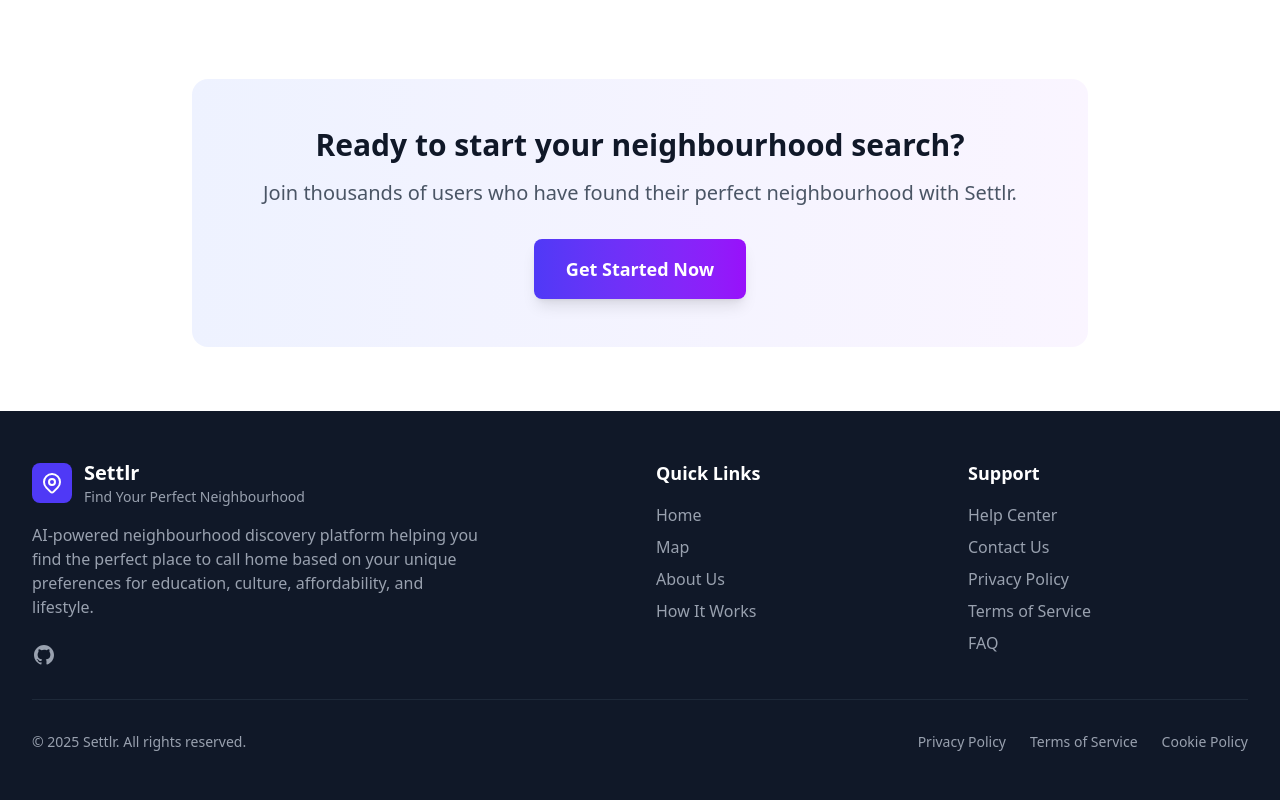
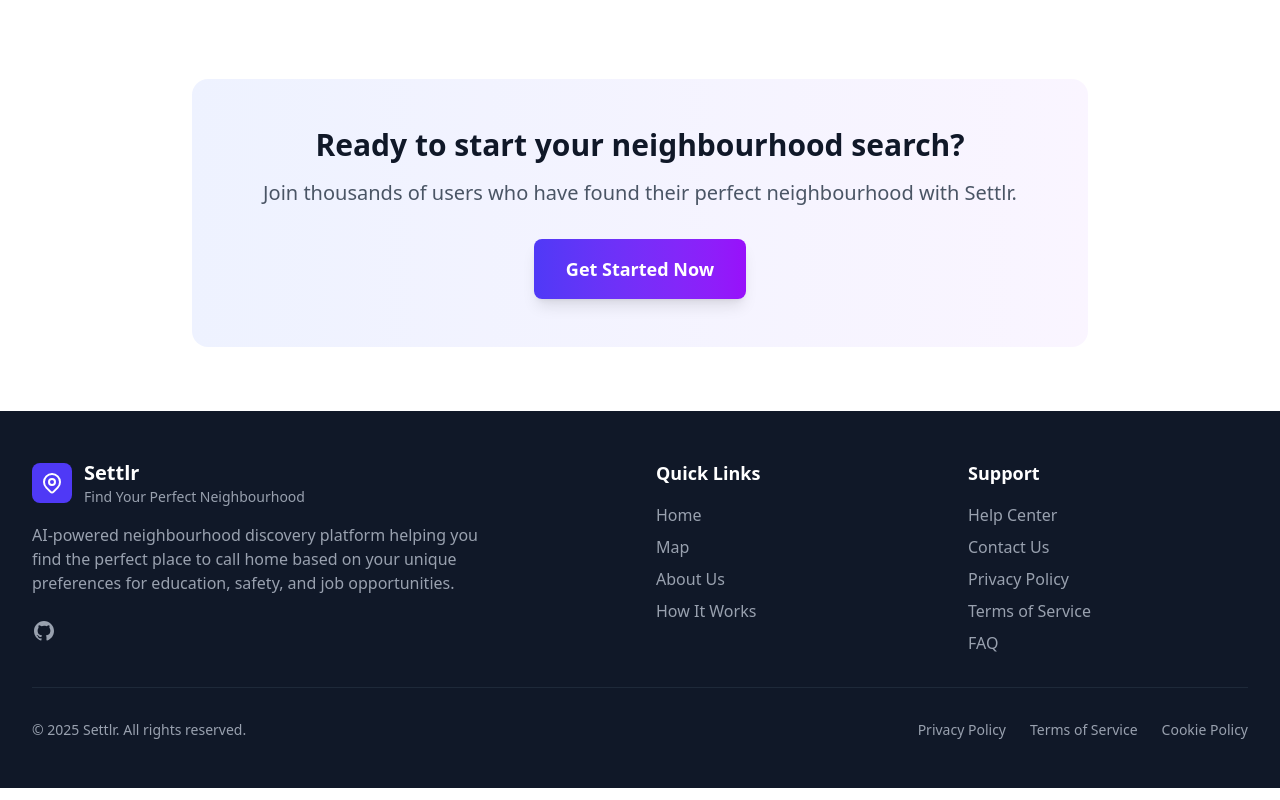
Before and after one commit to rzhang-7/settlr, a React (Vite) app: page / in a window 1280 px wide. Shown: the part 1898-2698 px from the top of the page. Built offline with nearby package versions, Linux system fonts and the light colour scheme.

Commit message:
Update footer

```diff
--- a/src/components/Footer.tsx
+++ b/src/components/Footer.tsx
@@ -27,7 +27,7 @@ const Footer = () => {
             </div>
             <p className="text-gray-400 mb-6 max-w-md">
               AI-powered neighbourhood discovery platform helping you find the perfect place to call home
-              based on your unique preferences for education, culture, affordability, and lifestyle.
+              based on your unique preferences for education, safety, and job opportunities.
             </p>
             <div className="flex space-x-4">
               <a
```
